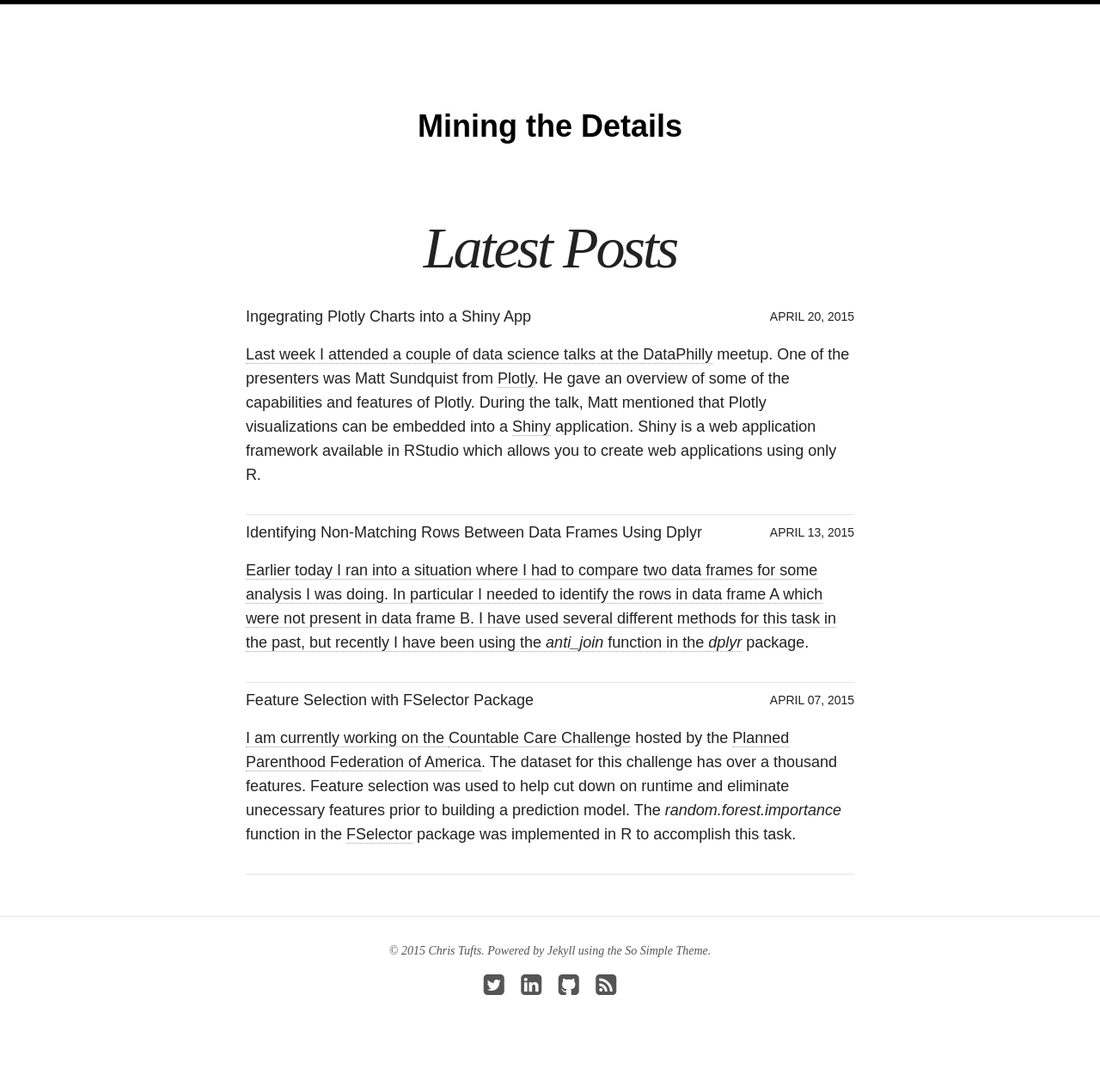
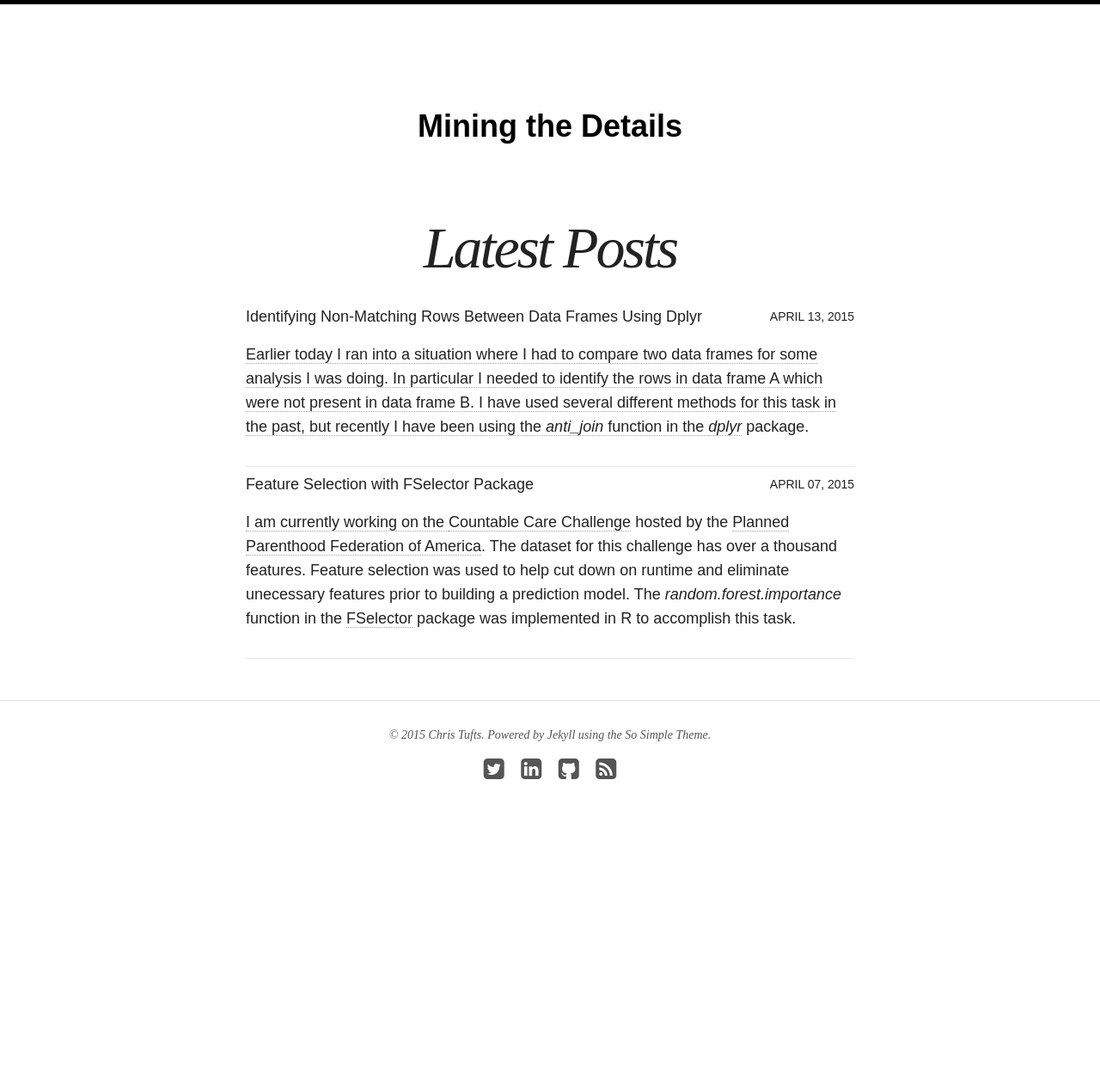
Before and after one commit to ctufts/ctufts.github.io, a Jekyll site: the page built from index.html, in a window 1280 px wide. Shown: the whole page at 86% size. Built offline with Jekyll 4.4.1, drawn with Linux system fonts in a browser that asks for light colours; nearby versions of some CDN libraries; after the commit the page ends 1006 px from its top, so only the background shows below that.

Commit message:
update config/removed post draft
removed incomplete draft

```diff
--- a/_config.yml
+++ b/_config.yml
@@ -5,8 +5,8 @@
 description:
 logo:
 search: true
-url: http://localhost:4000
-#url: http://miningthedetails.com
+#url: http://localhost:4000
+url: http://miningthedetails.com
 
 # Jekyll configuration
 
--- a/_posts/blog/2015-04-20-PlotlyIntegrationInShiny.md
+++ /dev/null
@@ -1,43 +0,0 @@
----
-layout: post
-author: Chris_Tufts
-share:  true
-title: "Ingegrating Plotly Charts into a Shiny App"
-modified:
-categories: blog
-excerpt:
-tags: []
-image:
-  feature:
-date: 2015-04-20 ##T19:39:55-04:00
----
-
-Last week I attended a couple of data science talks at the [DataPhilly](http://www.meetup.com/DataPhilly/) meetup.  One of the presenters was Matt Sundquist from [Plotly](https://plot.ly/api/).  He gave an overview of some of the capabilities and features of Plotly.  During the talk, Matt mentioned that Plotly visualizations can be embedded into a [Shiny](http://shiny.rstudio.com/) application.  Shiny is a web application framework available in RStudio which allows you to create web applications using only R.
-
-A while back I made a Shiny app to learn about the framework using the [heart disease data set](https://archive.ics.uci.edu/ml/datasets/Heart+Disease) in the UCI repository. The app used K-nearest neighbors to classify if an observation has heart disease present or absent. I decided to alter the app using Plotly graphs in place of the ggplot2 graphs in the original apps.  You can try both apps out at the links below:
-
-* [KNN Heart Disease App](http://miningthedetails.shinyapps.io/knn-dashboard-shiny)
-* [KNN Heart Disease App with Plotly](http://miningthedetails.shinyapps.io/knn-dashboard-shiny-plotly)
-
-The apps contains 4 tabs:
-
-* Classifier - This tab contains slider bar for selection of <i>k</i> and check boxes for features to be included during the classification.  A confusion matrix and the classification error value for the selected parameters is displayed.
-* Visualize Features - This tab allows the user to view the distribution of two features and the two features plotted against one another.
-* Feature Description - Provides a short description of each feature
-* References - Data source references.
-
-The plots present in the <i>Visualize Features</i> ...
-
-
-
-
-
-{% highlight r %}
-
-{% endhighlight %}
-
-
-
-
-[jekyll-gh]: https://github.com/jekyll/jekyll
-[jekyll]:    http://jekyllrb.com
```
